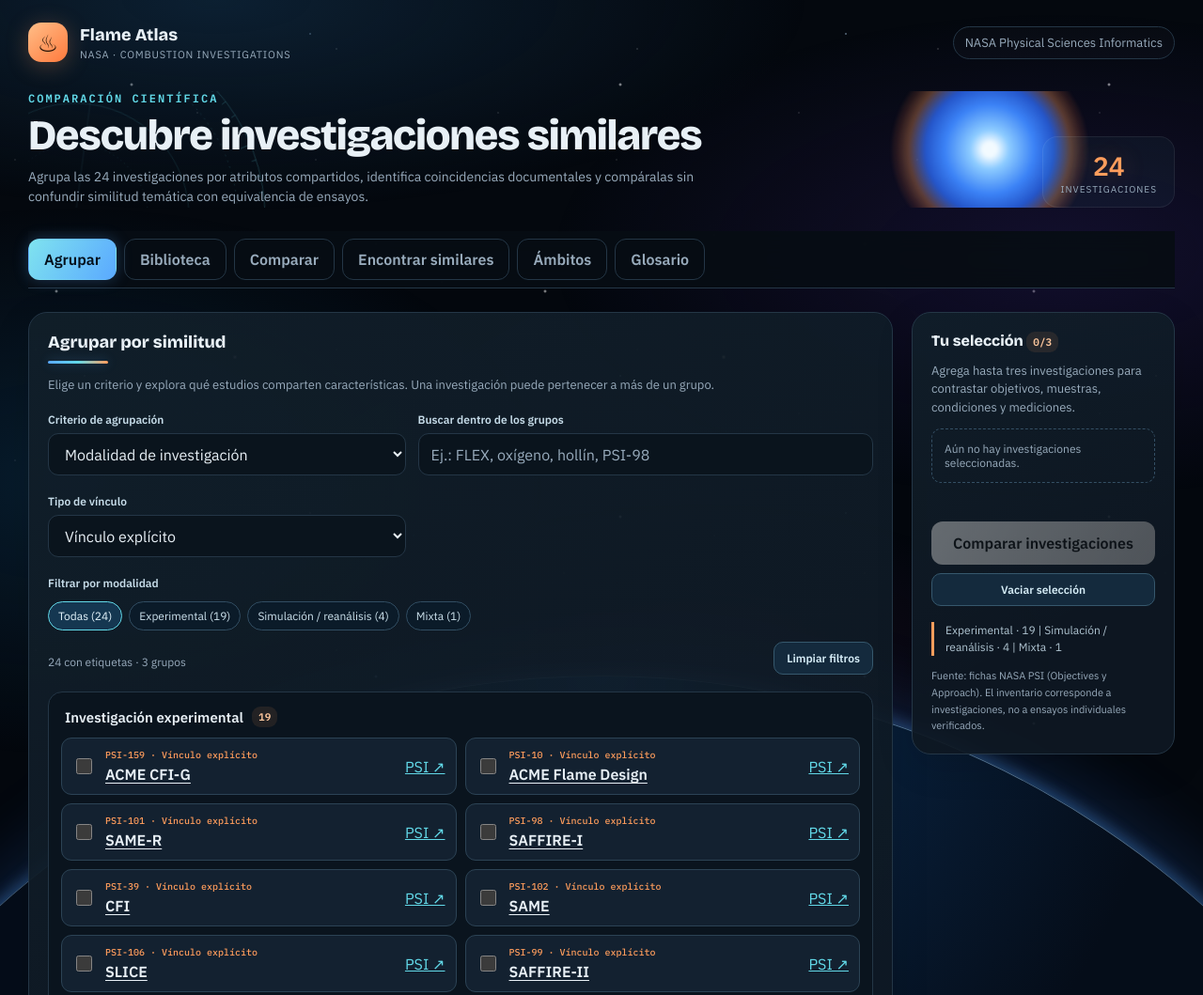
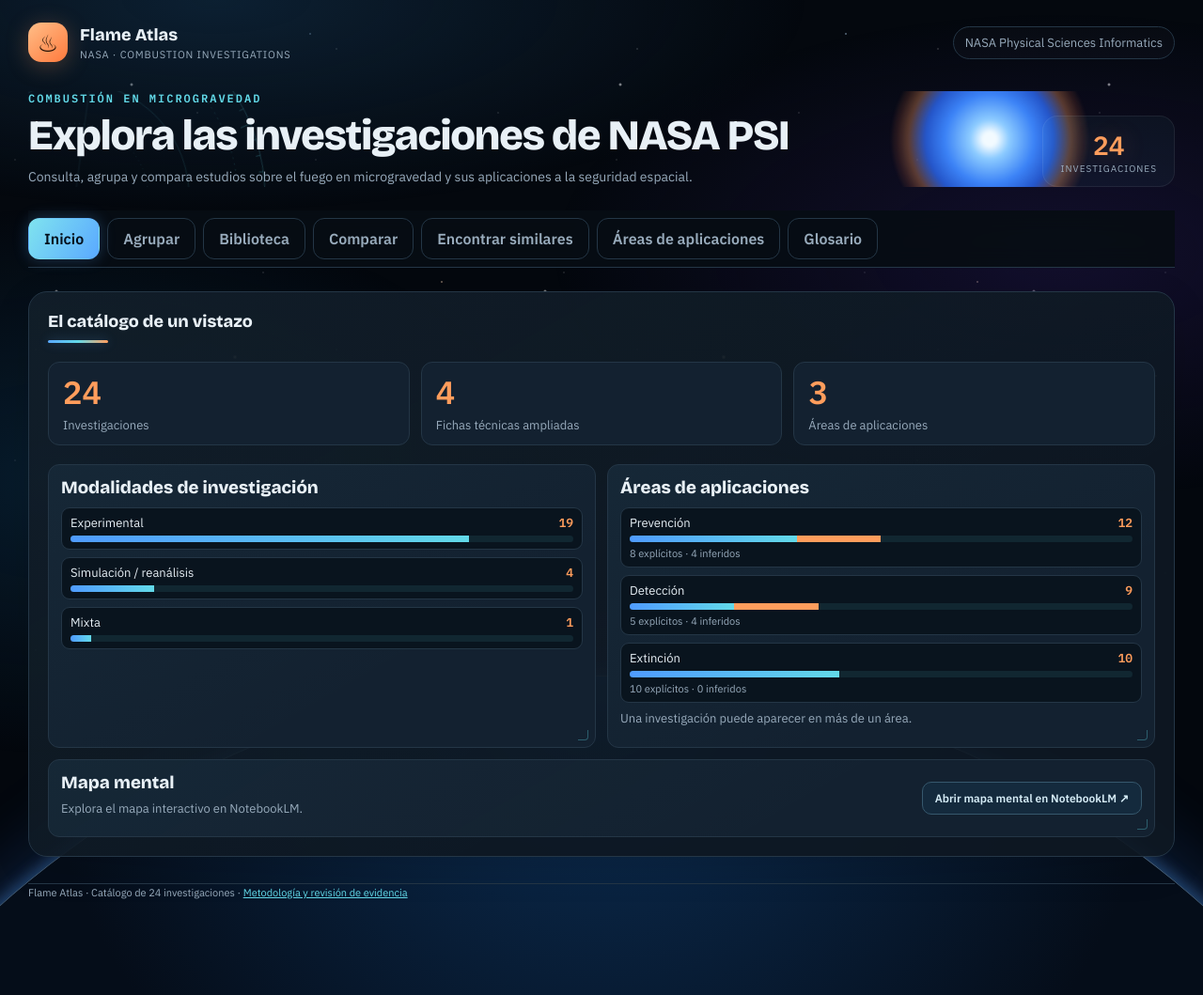
Before and after one commit to Galacticlau/NasaChallenge, a plain HTML site: page index.html in a window 1280 px wide. Shown: the top 1059 px of the page at 94% size. After the commit the page ends 1035 px from the top, so only its background shows below. Drawn offline with nearby package versions, Linux system fonts and the light colour scheme.

Commit message:
Agrega un dashboard de inicio y acceso al mapa de NotebookLM

```diff
--- a/atlas.js
+++ b/atlas.js
@@ -8,7 +8,7 @@ const categories = {
   mediciones: 'Mediciones o instrumentos mencionados',
   objetivos: 'Objetivos científicos',
   plataforma: 'Plataforma de trabajo',
-  ambitos: 'Ámbito de seguridad',
+  ambitos: 'Área de aplicación',
 };
 const fields = {
   objetivos: 'Objetivos experimentales',
@@ -56,7 +56,7 @@ function init(data, evidence) {
     Object.fromEntries(Object.keys(categories).map((key) => [key, tagRecords(study, key)]))]));
   let selected = [];
   let mode = '';
-  let tab = 'agrupar';
+  let tab = 'inicio';
   const dialog = $('#studyDialog');
   let studyOrigin;
   let outsidePointer = false;
@@ -95,6 +95,7 @@ function init(data, evidence) {
   function showTab(which) {
     tab = which;
     $('.layout').classList.toggle('is-comparing', tab === 'comparar');
+    $('.layout').classList.toggle('is-home', tab === 'inicio');
     $$('.view').forEach((view) => view.classList.toggle('hidden', view.id !== tab));
     $$('.nav [data-tab]').forEach((button) => {
       button.classList.toggle('active', button.dataset.tab === tab);
@@ -116,7 +117,7 @@ function init(data, evidence) {
 
   function readHash() {
     const hash = location.hash.slice(1);
-    showTab($$('.view').some((view) => view.id === hash) ? hash : 'agrupar');
+    showTab($$('.view').some((view) => view.id === hash) ? hash : 'inicio');
   }
 
   function toggleSelection(id) {
@@ -183,20 +184,49 @@ function init(data, evidence) {
     renderSelection();
   }
 
+  function areaCount(area, status) {
+    return data.filter((study) => tags(study, 'ambitos')
+      .some((review) => review.label === area && (!status || review.status === status))).length;
+  }
+
   function renderDomains() {
     $('#domainCards').innerHTML = Object.entries(domains).map(([domain, description]) => {
-      const counts = Object.keys(levels).map((status) => {
-        const count = data.filter((study) => tags(study, 'ambitos').some((review) => review.label === domain && review.status === status)).length;
-        return `<span class="evidence-chip ${status}">${count} · ${levels[status]}</span>`;
-      }).join('');
+      const counts = Object.entries(levels).map(([status, label]) =>
+        `<span class="evidence-chip ${status}">${areaCount(domain, status)} · ${label}</span>`).join('');
       return `<article class="science-card"><h3>${domain}</h3><p>${description}</p><div>${counts}</div>
         <footer><button type="button" class="secondary" data-domain="${domain}">Consultar investigaciones</button></footer></article>`;
     }).join('');
   }
 
-  function setLibraryFilters(domain = '') {
+  function renderHome(modalityCounts) {
+    const technical = data.filter((study) => evidence[study.id]?.tecnica).length;
+    const metrics = [[data.length, 'Investigaciones'], [technical, 'Fichas técnicas ampliadas'],
+      [Object.keys(domains).length, 'Áreas de aplicaciones']];
+    $('#heroCount').textContent = data.length;
+    $('#homeMetrics').innerHTML = metrics.map(([value, label]) =>
+      `<li><strong>${value}</strong><span>${label}</span></li>`).join('');
+
+    const bar = (value, className = '') =>
+      `<span class="${className}" style="--bar-width:${100 * value / data.length}%"></span>`;
+    $('#homeModalities').innerHTML = modalityCounts.map(([value, label, count]) => `
+      <li><button type="button" class="home-bar" data-library-mode="${esc(value)}">
+        <span class="home-bar-label"><span>${label}</span><b>${count}</b></span>
+        <span class="home-bar-track" aria-hidden="true">${bar(count)}</span>
+      </button></li>`).join('');
+    $('#homeAreas').innerHTML = Object.keys(domains).map((area) => {
+      const explicit = areaCount(area, 'explicito');
+      const inferred = areaCount(area, 'inferido');
+      return `<li><button type="button" class="home-bar" data-domain="${area}">
+        <span class="home-bar-label"><span>${area}</span><b>${areaCount(area)}</b></span>
+        <span class="home-bar-track" aria-hidden="true">${bar(explicit)}${bar(inferred, 'inferido')}</span>
+        <span class="small">${explicit} explícito${explicit === 1 ? '' : 's'} · ${inferred} inferido${inferred === 1 ? '' : 's'}</span>
+      </button></li>`;
+    }).join('');
+  }
+
+  function setLibraryFilters(domain = '', modality = '') {
     $('#librarySearch').value = '';
-    $('#libraryMode').value = '';
+    $('#libraryMode').value = modality;
     $('#libraryDomain').value = domain;
     $('#libraryEvidence').value = domain ? 'todas' : 'explicito';
     featuredOnly = false;
@@ -233,7 +263,7 @@ function init(data, evidence) {
     studyOrigin = { id, trigger, tab };
     const sections = [
       ['studyDescription', 'Descripción'],
-      ...(associations.length ? [['studyDomains', 'Ámbitos']] : []),
+      ...(associations.length ? [['studyDomains', 'Áreas de aplicaciones']] : []),
       ...(technical ? [['studyTechnical', 'Ficha técnica']] : []),
       ['studyEvidence', 'Etiquetas'],
       ['studySeries', 'Series temporales'],
@@ -251,7 +281,7 @@ function init(data, evidence) {
         <div class="detail-grid">${Object.entries(fields).map(([key, label]) => `<article class="science-card">
           <h4>${label}</h4><p>${esc(study.atributos[key]?.text || 'Sin datos en el catálogo')}</p>
           <div class="small">${esc(study.atributos[key]?.estado || 'Pendiente')} · Base del proyecto</div></article>`).join('')}</div></section>
-      ${associations.length ? `<section id="studyDomains" class="detail-section" tabindex="-1"><h3>Ámbitos de seguridad</h3>
+      ${associations.length ? `<section id="studyDomains" class="detail-section" tabindex="-1"><h3>Áreas de aplicaciones</h3>
         <div class="science-grid">${associations.map((tag) => evidenceDetail(study, tag)).join('')}</div></section>` : ''}
       ${technical ? `<section id="studyTechnical" class="detail-section" tabindex="-1"><h3>Ficha técnica ampliada</h3>
         <div class="science-grid">${technical.values.map((item) => `<article class="science-card">
@@ -340,7 +370,7 @@ function init(data, evidence) {
         const site = tags(study, 'plataforma').find((tag) => tag.source === 'psi' && tag.status === 'explicito');
         return site ? { text: site.label, estado: site.reason } : { text: 'Pendiente de revisión independiente' };
       }],
-      ['Ámbitos de seguridad', (study) => ({ text: tags(study, 'ambitos').map((tag) => `${tag.label} (${levels[tag.status]})`).join(' · ') })],
+      ['Áreas de aplicaciones', (study) => ({ text: tags(study, 'ambitos').map((tag) => `${tag.label} (${levels[tag.status]})`).join(' · ') })],
       ...Object.entries(fields).map(([key, title]) => [title, (study) => study.atributos[key] ?? { text: 'Sin dato' }]),
       ['Ficha técnica ampliada', (study) => ({
         text: evidence[study.id]?.tecnica?.values.map((item) => `${item.label}: ${item.value} [${item.kind}; ${item.section}; ${item.url || study.url}]`).join(' · ')
@@ -406,13 +436,13 @@ function init(data, evidence) {
   document.addEventListener('click', ({ target }) => {
     const button = target.closest('button');
     if (!button) return;
-    const { tab: view, mode: modality, pick, add, study, domain, section, studyView } = button.dataset;
+    const { tab: view, mode: modality, pick, add, study, domain, libraryMode, section, studyView } = button.dataset;
     if (view) navigate(view);
     if (modality !== undefined) setMode(modality);
     if (pick || add) toggleSelection(pick || add);
     if (study) openStudy(study, button);
-    if (domain) {
-      setLibraryFilters(domain);
+    if (domain || libraryMode) {
+      setLibraryFilters(domain, libraryMode);
       navigate('biblioteca');
     }
     if (section) {
@@ -481,6 +511,7 @@ function init(data, evidence) {
   });
   window.addEventListener('hashchange', readHash);
   setMode('');
+  renderHome(counts);
   renderDomains();
   renderLibrary();
   renderSimilars();
--- a/index.html
+++ b/index.html
@@ -246,29 +246,70 @@ html,dialog{scrollbar-color:#2c4459 #060b12}
 @media(prefers-reduced-motion:reduce){
   html::before,.hero::before,.hero::after{animation:none}
 }
+
+/* Dashboard */
+.layout.is-home{grid-template-columns:minmax(0,1fr)}
+.layout.is-home .side{display:none}
+.home-metrics{list-style:none;display:grid;grid-template-columns:repeat(3,minmax(0,1fr));gap:12px;padding:0;margin:20px 0}
+.home-metrics li{background:var(--surface2);border:1px solid var(--border);border-radius:12px;padding:12px 15px}
+.home-metrics strong{display:block;color:var(--orange);font:600 clamp(22px,4vw,34px)/1.15 var(--font-mono);margin-bottom:4px}
+.home-metrics span{color:var(--muted);font-size:13px}
+.home-charts{display:grid;grid-template-columns:repeat(2,minmax(0,1fr));gap:12px}
+.home-chart{min-width:0}
+.home-chart ul{list-style:none;padding:0;margin:10px 0 0;display:grid;gap:8px}
+.home-bar{display:grid;gap:5px;width:100%;text-align:left;color:var(--text);padding:7px 9px;background:#09141e;border:1px solid var(--border);border-radius:9px}
+.home-bar:hover{border-color:var(--cyan)}
+.home-bar-label{display:flex;justify-content:space-between;align-items:baseline;gap:10px;font-size:13px}
+.home-bar-label b{color:var(--orange);font-family:var(--font-mono)}
+.home-bar-track{display:flex;height:7px;overflow:hidden;border-radius:5px;background:#62d9e818}
+.home-bar-track span{width:var(--bar-width);background:linear-gradient(90deg,var(--blue),var(--cyan))}
+.home-bar-track span.inferido{background:var(--orange)}
+.home-bar .small{display:block}
+.home-resource{margin-top:12px;display:flex;justify-content:space-between;align-items:center;gap:12px;flex-wrap:wrap}
+.home-resource a{text-decoration:none;display:inline-block}
+@media(max-width:900px){
+  .nav{display:grid;grid-template-columns:repeat(4,minmax(0,1fr));gap:5px}
+  .nav button{padding:7px 4px;font-size:12px}
+  .view{scroll-margin-top:106px}
+}
+@media(max-width:760px){.home-charts{grid-template-columns:1fr}}
+@media(max-width:480px){.home-metrics{gap:7px}.home-metrics li{padding:9px 7px}.home-metrics span{font-size:11px;overflow-wrap:anywhere}}
 </style></head>
 <body><div class="shell"><header class="top"><div class="brand"><div class="logo">♨</div><div><strong>Flame Atlas</strong><small>NASA · Combustion investigations</small></div></div><div class="tip">NASA Physical Sciences Informatics</div></header>
-<section class="hero"><div><div class="eyebrow">Comparación científica</div><h1>Descubre investigaciones similares</h1><p>Agrupa las 24 investigaciones por atributos compartidos, identifica coincidencias documentales y compáralas sin confundir similitud temática con equivalencia de ensayos.</p></div><div class="counter"><b>24</b><span>Investigaciones</span></div></section>
+<section class="hero"><div><div class="eyebrow">Combustión en microgravedad</div><h1>Explora las investigaciones de NASA PSI</h1><p>Consulta, agrupa y compara estudios sobre el fuego en microgravedad y sus aplicaciones a la seguridad espacial.</p></div><div class="counter"><b id="heroCount">24</b><span>Investigaciones</span></div></section>
 <nav class="nav" aria-label="Vistas de Flame Atlas">
-  <button type="button" class="active" data-tab="agrupar">Agrupar</button>
+  <button type="button" class="active" data-tab="inicio" aria-current="page">Inicio</button>
+  <button type="button" data-tab="agrupar">Agrupar</button>
   <button type="button" data-tab="biblioteca">Biblioteca</button>
   <button type="button" data-tab="comparar">Comparar<span id="navSelection" class="count" hidden></span></button>
   <button type="button" data-tab="similares">Encontrar similares</button>
-  <button type="button" data-tab="ambitos">Ámbitos</button>
+  <button type="button" data-tab="ambitos">Áreas de aplicaciones</button>
   <button type="button" data-tab="glosario">Glosario</button></nav>
-<div class="layout"><main>
-<section id="agrupar" class="panel view"><h2>Agrupar por similitud</h2><p>Elige un criterio y explora qué estudios comparten características. Una investigación puede pertenecer a más de un grupo.</p><div class="controls"><div class="field"><label for="groupBy">Criterio de agrupación</label><select id="groupBy"><option value="modalidad">Modalidad de investigación</option><option value="familia">Familia de proyecto</option><option value="combustible">Combustibles y materiales</option><option value="condiciones">Condiciones mencionadas</option><option value="mediciones">Mediciones o instrumentos mencionados</option><option value="objetivos">Objetivos científicos</option><option value="ambitos">Ámbito de seguridad</option><option value="plataforma">Plataforma de trabajo</option></select></div><div class="field"><label for="search">Buscar dentro de los grupos</label><input type="search" id="search" placeholder="Ej.: FLEX, oxígeno, hollín, PSI-98"></div></div>
-<div class="controls"><div class="field"><label for="groupEvidence">Tipo de vínculo</label><select id="groupEvidence" class="evidence-select"></select></div><div class="field" id="domainGroup" hidden><label for="groupDomain">Ámbito</label><select id="groupDomain"><option value="">Todos</option></select></div></div>
+<div class="layout is-home"><main>
+<section id="inicio" class="panel view"><h2>El catálogo de un vistazo</h2>
+<ul id="homeMetrics" class="home-metrics" aria-label="Resumen del catálogo"></ul>
+<div class="home-charts">
+  <article class="science-card home-chart"><h3>Modalidades de investigación</h3><ul id="homeModalities"></ul></article>
+  <article class="science-card home-chart"><h3>Áreas de aplicaciones</h3><ul id="homeAreas"></ul>
+    <p class="small">Una investigación puede aparecer en más de un área.</p></article>
+</div>
+<div class="science-card home-resource">
+  <div><h3>Mapa mental</h3><p>Explora el mapa interactivo en NotebookLM.</p></div>
+  <a class="secondary" href="https://notebooklm.link.google/6o0I3kVNcHNh" target="_blank" rel="noopener noreferrer">Abrir mapa mental en NotebookLM ↗</a>
+</div>
+</section>
+<section id="agrupar" class="panel view hidden"><h2>Agrupar por similitud</h2><p>Elige un criterio y explora qué estudios comparten características. Una investigación puede pertenecer a más de un grupo.</p><div class="controls"><div class="field"><label for="groupBy">Criterio de agrupación</label><select id="groupBy"><option value="modalidad">Modalidad de investigación</option><option value="familia">Familia de proyecto</option><option value="combustible">Combustibles y materiales</option><option value="condiciones">Condiciones mencionadas</option><option value="mediciones">Mediciones o instrumentos mencionados</option><option value="objetivos">Objetivos científicos</option><option value="ambitos">Área de aplicación</option><option value="plataforma">Plataforma de trabajo</option></select></div><div class="field"><label for="search">Buscar dentro de los grupos</label><input type="search" id="search" placeholder="Ej.: FLEX, oxígeno, hollín, PSI-98"></div></div>
+<div class="controls"><div class="field"><label for="groupEvidence">Tipo de vínculo</label><select id="groupEvidence" class="evidence-select"></select></div><div class="field" id="domainGroup" hidden><label for="groupDomain">Área de aplicación</label><select id="groupDomain"><option value="">Todos</option></select></div></div>
 <div class="field"><label id="groupModeLabel">Filtrar por modalidad</label><div class="pills" id="modeFilters" aria-labelledby="groupModeLabel"></div></div>
 <div class="row-head"><div class="legend" id="countGroups"></div><button class="secondary" id="clearFilters">Limpiar filtros</button></div><div id="groups" class="groups"></div><p class="hint">Abre una ficha para ver la justificación, la fuente y el alcance de cada etiqueta.</p></section>
 <section id="similares" class="panel view hidden"><h2>Encontrar investigaciones afines</h2><p>Selecciona una investigación de referencia. El indicador es una semejanza documental estimada a partir de modalidad, familia, materiales, condiciones, mediciones y objetivos; no es una medición experimental.</p><div class="controls"><div class="field"><label for="reference">Investigación de referencia</label><select id="reference"></select></div><div class="field"><label for="minScore">Afinidad mínima que mostrar</label><select id="minScore"><option value="0">Todas</option><option value="30">30 % o más</option><option value="50">50 % o más</option><option value="70">70 % o más</option></select></div></div><div class="field"><label for="includeInferred" class="check-option"><input type="checkbox" id="includeInferred"> Incluir vínculos inferidos</label></div><div id="referenceDetail" class="highlight"></div><div id="similarList" class="sim-list" style="margin-top:16px"></div><p class="hint">El porcentaje es un índice heurístico descriptivo, no una probabilidad ni una validación de que los ensayos compartieron condiciones experimentales.</p></section>
 <section id="comparar" class="panel view hidden"><div class="row-head"><div><h2>Comparar investigaciones</h2><p>Selecciona hasta tres investigaciones en cualquier vista y observa sus atributos lado a lado.</p></div><button class="secondary" id="downloadCSV">↓ Exportar CSV</button></div><div id="compareBody"></div></section>
-<section id="ambitos" class="panel view hidden"><h2>Prevención, detección y extinción</h2>
-<p>Clasificación temática de Flame Atlas. Cada vínculo se justifica con el objetivo, el método o un resultado de la investigación. Una ficha puede aparecer en varios ámbitos.</p>
+<section id="ambitos" class="panel view hidden"><h2>Áreas de aplicaciones</h2>
+<p>Clasificación temática de Flame Atlas. Cada vínculo se justifica con el objetivo, el método o un resultado de la investigación. Una ficha puede aparecer en varias áreas.</p>
 <div id="domainCards" class="science-grid"></div></section>
 <section id="biblioteca" class="panel view hidden"><h2>Biblioteca de investigaciones</h2>
 <p>Abre una ficha para consultar los datos disponibles, la justificación de sus etiquetas y las fuentes.</p>
-<div class="controls"><div class="field"><label for="librarySearch">Buscar investigación</label><input id="librarySearch" type="search" placeholder="Ej.: PSI-98, humo, metano"></div><div class="field"><label for="libraryMode">Modalidad</label><select id="libraryMode"><option value="">Todas</option></select></div><div class="field"><label for="libraryDomain">Ámbito</label><select id="libraryDomain"><option value="">Todos</option></select></div><div class="field"><label for="libraryEvidence">Tipo de vínculo en el ámbito elegido</label><select id="libraryEvidence" class="evidence-select"></select></div></div>
+<div class="controls"><div class="field"><label for="librarySearch">Buscar investigación</label><input id="librarySearch" type="search" placeholder="Ej.: PSI-98, humo, metano"></div><div class="field"><label for="libraryMode">Modalidad</label><select id="libraryMode"><option value="">Todas</option></select></div><div class="field"><label for="libraryDomain">Área de aplicación</label><select id="libraryDomain"><option value="">Todos</option></select></div><div class="field"><label for="libraryEvidence">Tipo de vínculo del área elegida</label><select id="libraryEvidence" class="evidence-select"></select></div></div>
 <div class="row-head"><p id="libraryCount" role="status"></p><div class="library-actions"><button type="button" class="secondary" id="clearLibrary" hidden>Limpiar filtros</button><button type="button" class="secondary" id="featuredOnly" aria-pressed="false">Ver solo fichas ampliadas</button></div></div><div id="libraryCards" class="science-grid"></div></section>
 <section id="glosario" class="panel view hidden"> <h2>Glosario científico</h2><p class="lead">Conceptos que aparecen en experimentos de combustión, transporte de humo y seguridad de naves espaciales.</p>
  <details><summary>Fracción molar de oxígeno (O₂)</summary><p>Proporción de moléculas de oxígeno respecto del total de moléculas de la mezcla gaseosa. No es lo mismo que presión parcial.</p></details>
@@ -285,4 +326,4 @@ html,dialog{scrollbar-color:#2c4459 #060b12}
 </div>
 <dialog id="studyDialog" aria-labelledby="studyTitle"><div class="dialog-inner"><div class="dialog-top"><nav id="studyJumps" class="study-jumps" aria-label="Secciones de la ficha"></nav><form method="dialog"><button class="secondary" autofocus aria-label="Cerrar ficha">Cerrar</button></form></div><div id="studyDetail"></div></div></dialog>
 <noscript>Activa JavaScript para consultar el catálogo de Flame Atlas.</noscript>
-<script src="atlas.js?v=navegacion" defer></script></body></html>
+<script src="atlas.js?v=inicio" defer></script></body></html>
```
